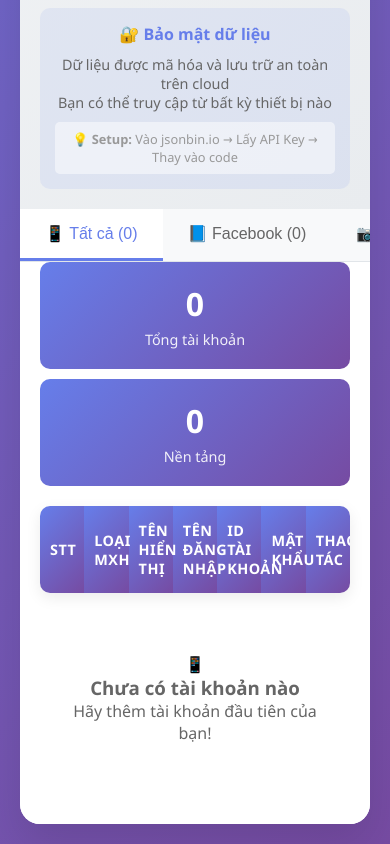
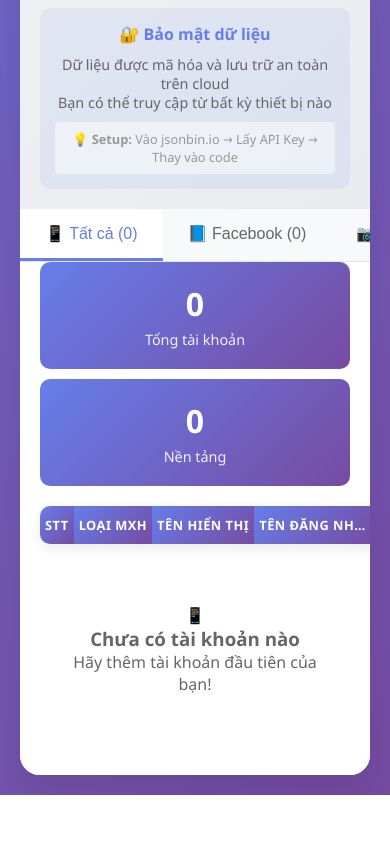
Before and after one commit to hoamit/quanlymxh, a plain HTML site: page index.html in a window 390 px wide. Shown: the part 1374-2218 px from the top of the page. After the commit the page ends 2169 px from the top, so only its background shows below. Drawn offline with Linux system fonts and the light colour scheme; no server answers.

Commit message:
Fix table cell overflow and text wrapping issues

```diff
--- a/index.html
+++ b/index.html
@@ -228,24 +228,32 @@
         overflow: hidden;
         box-shadow: 0 5px 15px rgba(0, 0, 0, 0.08);
         display: table;
-        table-layout: fixed;
+        table-layout: auto;
+        word-wrap: break-word;
       }
 
       th {
         background: linear-gradient(135deg, #667eea 0%, #764ba2 100%);
         color: white;
-        padding: 20px;
+        padding: 15px 10px;
         text-align: left;
         font-weight: 600;
         text-transform: uppercase;
         letter-spacing: 0.5px;
-        font-size: 0.9rem;
+        font-size: 0.8rem;
+        white-space: nowrap;
+        overflow: hidden;
+        text-overflow: ellipsis;
       }
 
       td {
-        padding: 20px;
+        padding: 15px 10px;
         border-bottom: 1px solid #e1e5e9;
         color: #333;
+        word-wrap: break-word;
+        overflow-wrap: break-word;
+        max-width: 150px;
+        vertical-align: top;
       }
 
       tr:hover {
@@ -361,14 +369,16 @@
         }
 
         table {
-          font-size: 0.9rem;
+          font-size: 0.8rem;
           display: table !important;
           width: 100% !important;
         }
 
         th, td {
-          padding: 15px 10px;
+          padding: 10px 5px;
           display: table-cell !important;
+          max-width: 120px;
+          font-size: 0.8rem;
         }
 
         .tab-content {
```
